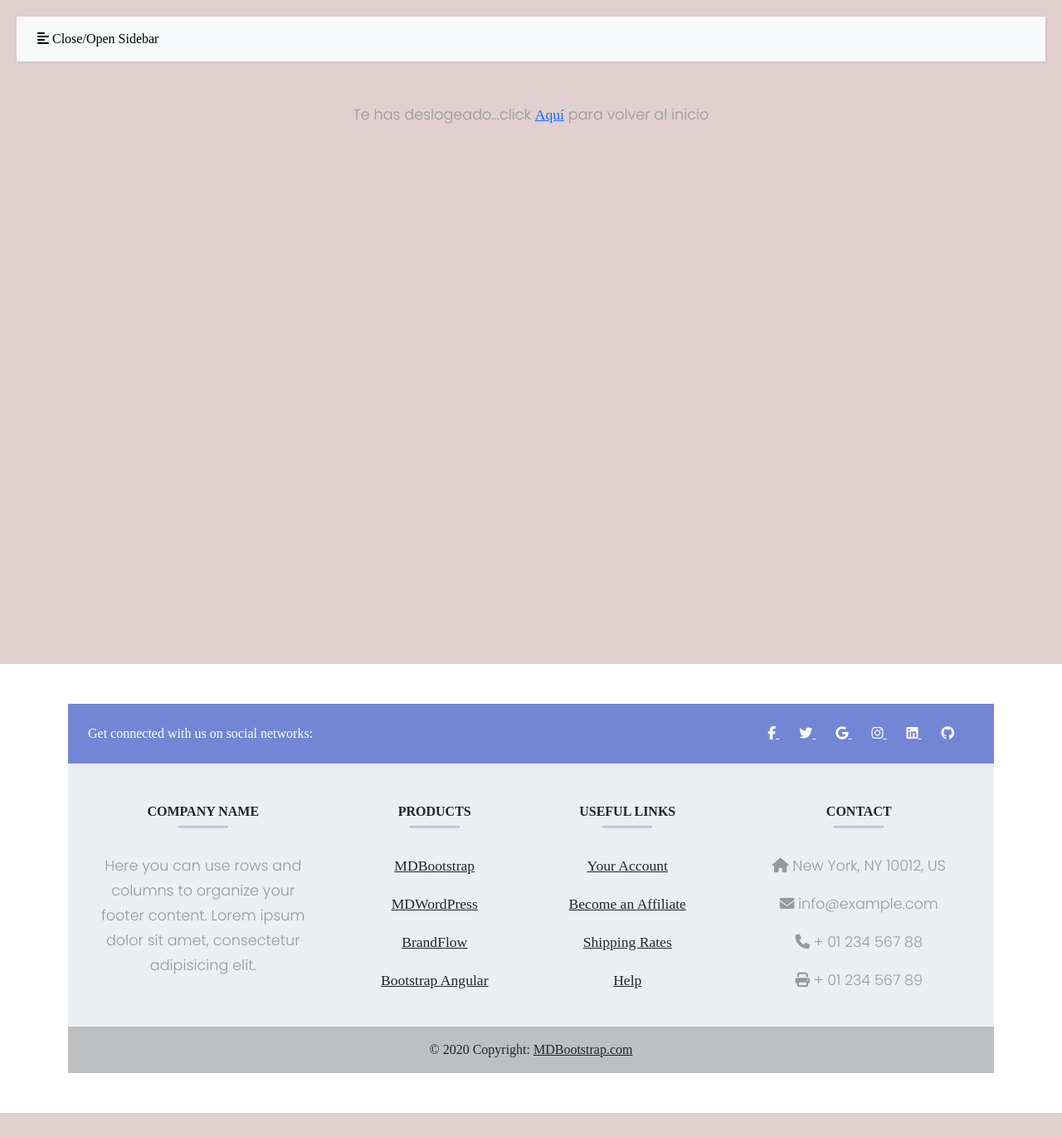
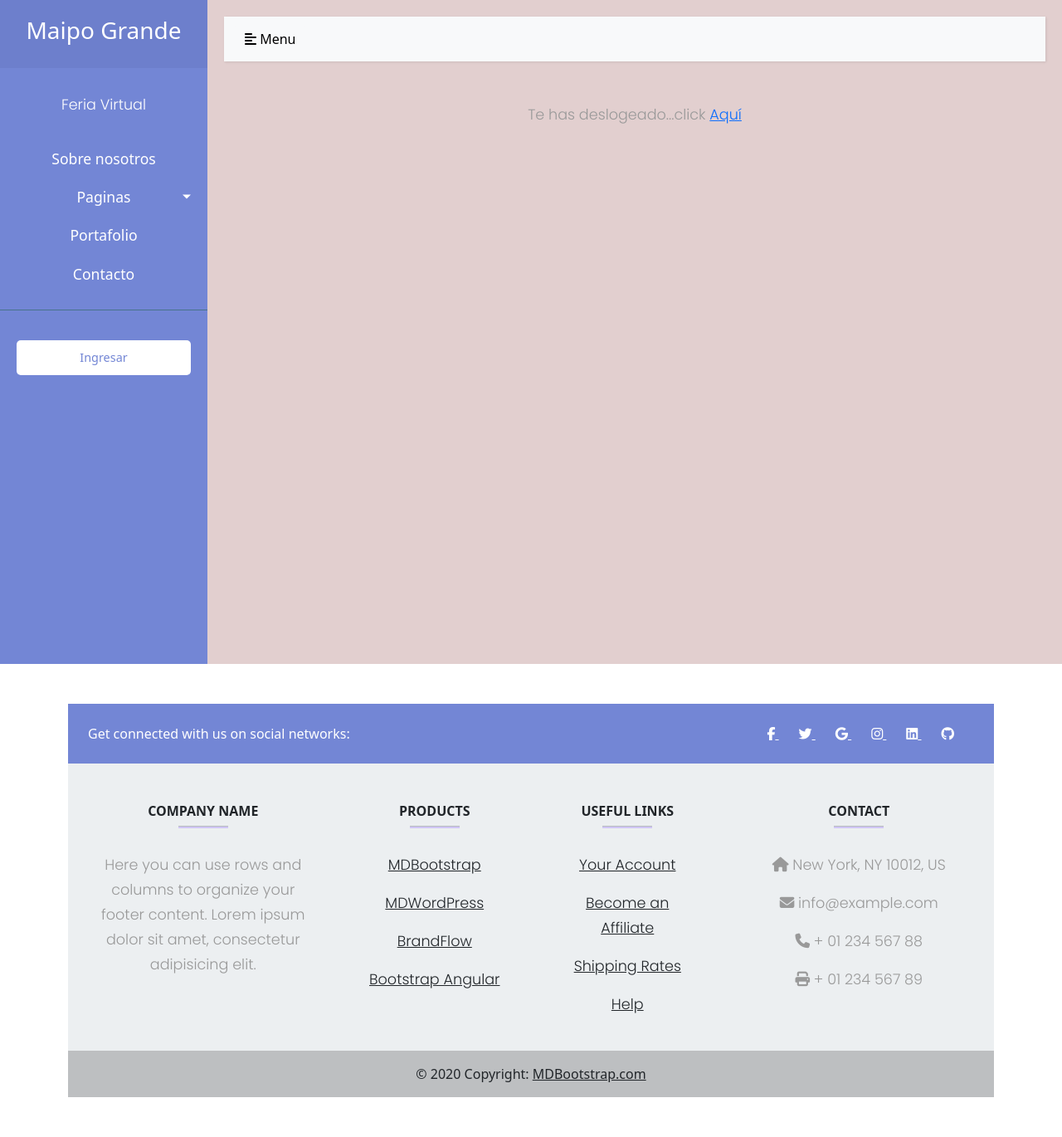
Before and after one commit to LucianoSaavedraReyes/FeriaVirtual, a Django app: page /logout/ in a window 1280 px wide. Shown: the whole page at 83% size. Before the commit the page ends 1341 px from the top, so only its background shows below. Run offline with Django 3.2, Linux system fonts and the light colour scheme; parts of the project's set-up code (start-up, migrations or seed data) failed here and were passed over; some libraries are stand-ins or nearby versions.

Commit message:
correccion de permisos de usuario navegador

```diff
--- a/feriavirtual/feriavirtualapp/static/css/styles.css
+++ b/feriavirtual/feriavirtualapp/static/css/styles.css
@@ -1,7 +1,7 @@
 * {
 	padding: 0;
 	margin: 0;
-	font-family: century gothic;
+
 	text-align: center;
 
 
--- a/feriavirtual/feriavirtualapp/templates/baseboostrap.html
+++ b/feriavirtual/feriavirtualapp/templates/baseboostrap.html
@@ -21,7 +21,7 @@
 </head>
 <body >
 <!-- Image and text -->
-{% if request.user.is_authenticated %}
+
 <div class="wrapper">
     <!-- Sidebar  -->
     <nav id="sidebar">
@@ -31,60 +31,74 @@
 
         <ul class="list-unstyled components">
             <p>Feria Virtual</p>
+
             <li class="active">
-                <a href="#homeSubmenu" data-toggle="collapse" aria-expanded="false" class="dropdown-toggle">Home</a>
+{% if request.user.is_authenticated %}
+                <a href="#homeSubmenu" data-toggle="collapse" aria-expanded="false" class="dropdown-toggle">Funciones</a>
+                {% if request.user.rol == "1"  %}
+                <a href="{% url 'seguimiento' %}" ><i class="fas fa-clipboard-list"></i> Seguimiento</a>
+                <a href="{% url 'mis-productos' %}" ><i class="far fa-lemon"></i> Mis Productos</a>
 
-
-
-
-                        <a href="{% url 'seguimiento' %}" <i class="fas fa-clipboard-list"></i> Seguimiento</a>
-                        <a href="{% url 'mis-productos' %}"><i class="far fa-lemon"></i> Mis Productos</a>
-                        <a href="{% url 'ingresar-productos'%}" c><i class="fas fa-external-link-square-alt"></i> Ingresar Productos</a>
-
-
-
-
+                <a href="{% url 'ingresar-productos'  %}" ><i class="fas fa-external-link-square-alt"></i> Ingresar Productos</a>
+                {% endif %}
+                {% if request.user.rol == "2" %}
+                <a href="{% url 'seguimiento' %}" ><i class="fas fa-clipboard-list"></i> Seguimiento</a>
+                <a href="{% url 'notificacion' %}" ><i class="fas fa-user-plus"></i> Notificaciones de pago</a>
+                <a href="{% url 'Solicitud' %}" ><i class="fas fa-search-dollar"></i> Solicitud</a>
+                {% endif %}
+                {% if request.user.rol == "3" %}
+                <a href="{% url 'seguimiento' %}" ><i class="fas fa-clipboard-list"></i> Seguimiento</a>
+                <a href="{% url 'notificacion' %}" ><i class="fas fa-user-plus"></i> Notificaciones de pago</a>
+                <a href="{% url 'Solicitud' %}" ><i class="fas fa-search-dollar"></i> Solicitud</a>
+                {% endif %}
+                {% if request.user.rol == "6" %}
+                <a href="{% url 'seguimiento' %}" ><i class="fas fa-clipboard-list"></i> Seguimiento</a>
+                <a href="{% url 'gestionContratos' %}"><i class="fas fa-file-contract"></i> Gestion de contratos</a>
+                <a href="{% url 'register' %}" ><i class="fas fa-user-plus"></i> Registrar Usuario</a>
+                <a href="{% url 'Solicitud' %}" ><i class="fas fa-search-dollar"></i> Iniciar venta</a>
+                <a href="{% url 'Solicitudes' %}" ><i class="fas fa-search-dollar"></i>Solicitudes</a>
+                {% endif %}
+            </li>
+{% endif %}
+            <li>
+                <a href="#">Sobre nosotros</a>
             </li>
             <li>
-                <a href="#">About</a>
-            </li>
-            <li>
-                <a href="#pageSubmenu" data-toggle="collapse" aria-expanded="false" class="dropdown-toggle">Pages</a>
+                <a href="#pageSubmenu" data-toggle="collapse" aria-expanded="false" class="dropdown-toggle">Paginas</a>
                 <ul class="collapse list-unstyled" id="pageSubmenu">
                     <li>
-                        <a href="#">Page 1</a>
+                        <a href="#">Pagina 1</a>
                     </li>
                     <li>
-                        <a href="#">Page 2</a>
+                        <a href="#">Pagina 2</a>
                     </li>
                     <li>
-                        <a href="#">Page 3</a>
+                        <a href="#">Pagina 3</a>
                     </li>
                 </ul>
             </li>
             <li>
-                <a href="#">Portfolio</a>
+                <a href="#">Portafolio</a>
             </li>
             <li>
-                <a href="#">Contact</a>
+                <a href="#">Contacto</a>
             </li>
         </ul>
+{% if request.user.is_authenticated %}
+        <ul class="list-unstyled CTAs">
+          <li>
 
-
-
-
-
-
+              <a href="{% url 'logout' %}"><i class="fas fa-sign-out-alt download"></i> Cerrar Sesión</a>
+          </li>
+        </ul>
+  {% else %}
         <ul class="list-unstyled CTAs">
             <li>
-                <a href="{% url 'login' %}" class="download">Ingresár</a>
+                <a href="{% url 'login' %}" class="download">Ingresar</a>
             </li>
         </ul>
-    </nav>
-
-
-
-    {% endif %}
+  {% endif %}
+  </nav>
     <!-- Page Content  -->
     <div id="content">
 
@@ -93,7 +107,7 @@
 
                 <button type="button" id="sidebarCollapse"class="btn btn-light">
                     <i class="fas fa-align-left"></i>
-                    <span>Close/Open Sidebar</span>
+                    <span>Menu</span>
 
 
             </div>
--- a/feriavirtual/feriavirtualapp/templates/logout.html
+++ b/feriavirtual/feriavirtualapp/templates/logout.html
@@ -2,6 +2,6 @@
 
 {% block content %}
 <div class="main">
-    <p>Te has deslogeado...click <a href="{% url 'seguimiento' %}">Aquí</a> para volver al inicio</p>
+    <p>Te has deslogeado...click <a href="{% url 'login' %}">Aquí</a></p>
 </div>
 {% endblock %}
```
Also changed, not shown: feriavirtual/db.sqlite3.
